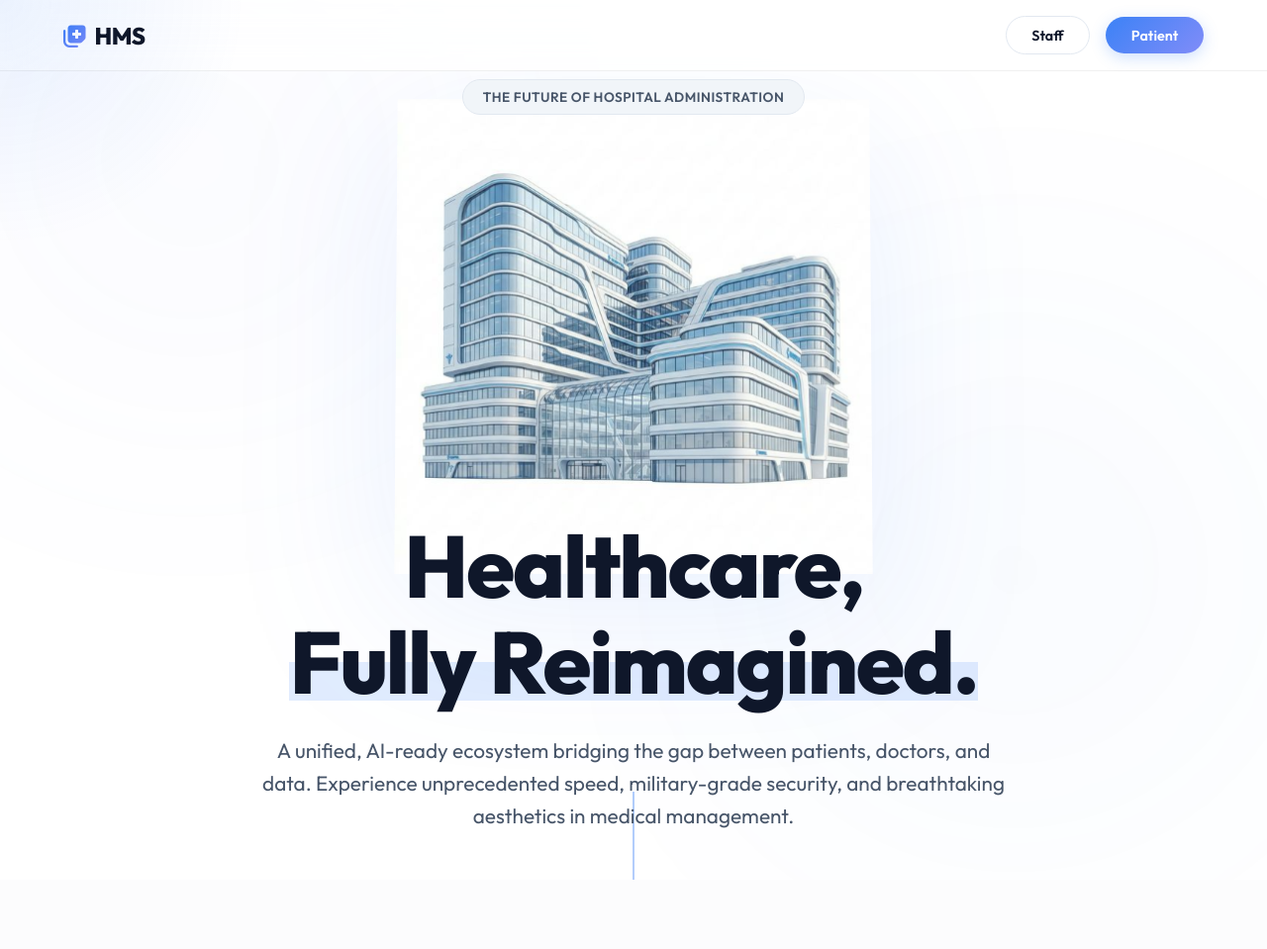
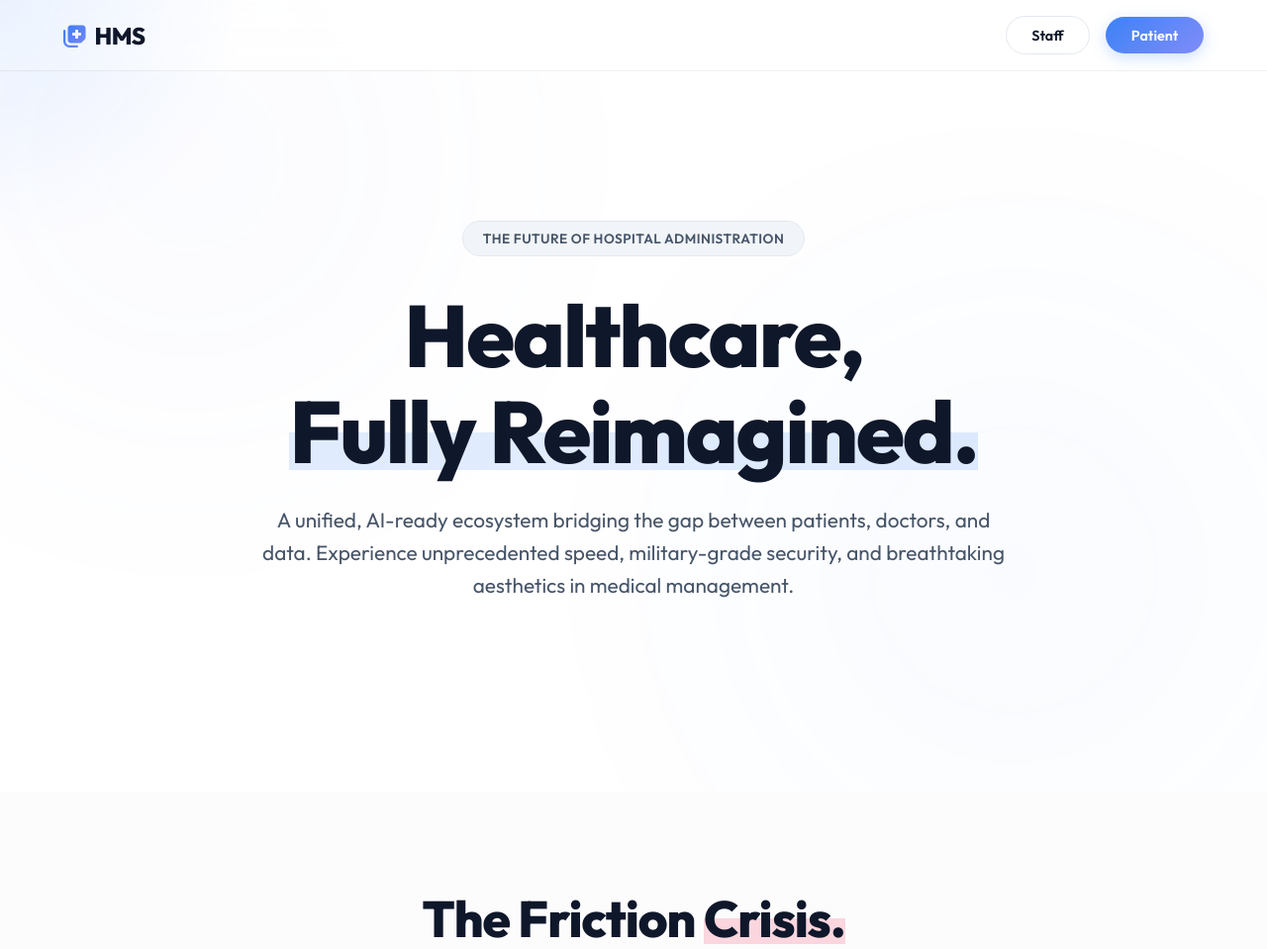
Before and after one commit to 23f2003556/Hospital-Management-System, a Python web app: template templates/index.html in a window 1280 px wide. Shown: the top 959 px of the page at 99% size. Run offline with Jinja, Linux system fonts and the light colour scheme; the template is opened without the code that fills it, so the values that code supplies are empty.

Commit message:
Removed hero hospital building image and reset margins for minimalist layout

```diff
--- a/templates/index.html
+++ b/templates/index.html
@@ -181,9 +181,7 @@
             color: #475569;
             font-size: 0.85rem;
             font-weight: 600;
-            margin-bottom: -1rem;
-            position: relative;
-            z-index: 11;
+            margin-bottom: 2rem;
             letter-spacing: 0.5px;
             text-transform: uppercase;
             animation: fadeInDown 1s ease forwards;
@@ -194,11 +192,8 @@
             font-weight: 800;
             line-height: 1.1;
             margin-bottom: 1.5rem;
-            margin-top: -3.5rem;
             letter-spacing: -2px;
             color: #0f172a;
-            position: relative;
-            z-index: 10;
             animation: fadeInUp 1s ease 0.2s forwards;
             opacity: 0;
         }
@@ -708,26 +703,6 @@
             100% { opacity: 0; }
         }
 
-        /* Hero Building Image */
-        .hero-building-container {
-            margin: 0;
-            perspective: 1000px;
-            display: flex;
-            justify-content: center;
-            width: 100%;
-        }
-        .hero-building-img {
-            max-width: 480px;
-            width: 90%;
-            height: auto;
-            filter: drop-shadow(0 40px 80px rgba(59, 130, 246, 0.1));
-            animation: float-hero 6s ease-in-out infinite;
-            transition: transform 0.8s cubic-bezier(0.2, 0.8, 0.2, 1);
-        }
-        @keyframes float-hero {
-            0%, 100% { transform: translateY(0) rotateX(2deg); }
-            50% { transform: translateY(-20px) rotateX(-2deg); }
-        }
     </style>
 </head>
 <body>
@@ -752,9 +727,6 @@
 
     <section class="hero">
         <div class="pill">The Future of Hospital Administration</div>
-        <div class="hero-building-container reveal">
-            <img src="{{ url_for('static', filename='hospital_hero.png') }}" alt="Medical Facility" class="hero-building-img">
-        </div>
         <h1>Healthcare,<br><span class="marker-underline active">Fully Reimagined.</span></h1>
         <p>A unified, AI-ready ecosystem bridging the gap between patients, doctors, and data. Experience unprecedented speed, military-grade security, and breathtaking aesthetics in medical management.</p>
 
```
